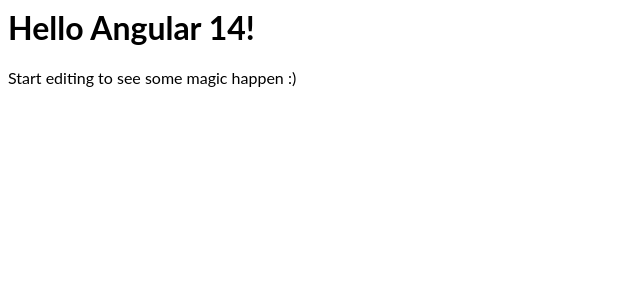
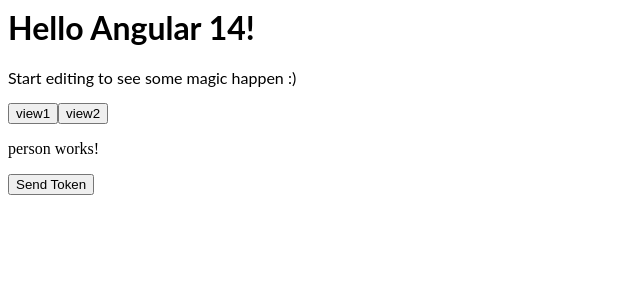
Before and after one commit to Renucopata/Angular-Practice, an Angular app: page /person in a window 1280 px wide. Shown: the top 300 px of the page, without its empty margins (0-640 px from the left). Built offline with nearby package versions, Linux system fonts and the light colour scheme.

Commit message:
[30-08-2022 task 2] singleton service

```diff
--- a/src/app/app.component.html
+++ b/src/app/app.component.html
@@ -2,3 +2,7 @@
 <p>
   Start editing to see some magic happen :)
 </p>
+<button [routerLink]="'/person'">view1</button>
+<button [routerLink]="'/person2'">view2</button>
+
+<router-outlet></router-outlet>
--- a/src/app/app.module.ts
+++ b/src/app/app.module.ts
@@ -4,10 +4,12 @@
 
 import { AppComponent } from './app.component';
 import { HelloComponent } from './hello.component';
+import { PersonComponent } from './person/person.component';
+import { AppRoutingModule } from './app-routing.module';
 
 @NgModule({
-  imports:      [ BrowserModule, FormsModule ],
-  declarations: [ AppComponent, HelloComponent ],
+  imports:      [ BrowserModule, FormsModule, AppRoutingModule ],
+  declarations: [ AppComponent, HelloComponent, PersonComponent ],
   bootstrap:    [ AppComponent ]
 })
 export class AppModule { }
--- /dev/null
+++ b/src/app/person/person.component.html
@@ -0,0 +1,5 @@
+<p>
+person works!
+</p>
+
+<button (click)="onClick()">Send Token</button>
--- /dev/null
+++ b/src/app/person/person.component.ts
@@ -0,0 +1,21 @@
+import { Component, OnInit } from '@angular/core';
+import { SingletonTestService } from '../singleton-test.service';
+
+@Component({
+  selector: 'app-person',
+  templateUrl: './person.component.html',
+  styleUrls: ['./person.component.css']
+})
+export class PersonComponent implements OnInit {
+
+  constructor(private singletonService: SingletonTestService) { }
+
+  ngOnInit() {
+  }
+
+  onClick() {
+    console.log('Singleton Test:', this.singletonService);
+    this.singletonService.setToken('Renucopata');
+  }
+
+}
--- /dev/null
+++ b/src/app/person2/person2.component.html
@@ -0,0 +1,5 @@
+<p>
+Person 2
+</p>
+
+<button (click)="onClick()">Get Token</button>
--- /dev/null
+++ b/src/app/person2/person2.component.ts
@@ -0,0 +1,20 @@
+import { Component, OnInit } from '@angular/core';
+import { SingletonTestService } from '../singleton-test.service';
+
+@Component({
+  selector: 'app-person2',
+  templateUrl: './person2.component.html',
+  styleUrls: ['./person2.component.css']
+})
+export class Person2Component implements OnInit {
+
+  constructor(private token: SingletonTestService) { }
+
+  ngOnInit() {
+  }
+
+  onClick() {
+    console.log('Token recived: ', this.token.getToken() );
+  }
+
+}
--- /dev/null
+++ b/src/app/singleton-test.service.ts
@@ -0,0 +1,21 @@
+import { Injectable } from '@angular/core';
+
+@Injectable({
+  providedIn: 'root'
+})
+export class SingletonTestService {
+
+  private token!: string;
+
+  constructor() {
+  }
+
+  setToken(token: string) {
+    this.token = token
+  }
+
+  getToken() {
+    return this.token
+  }
+
+}
```
Also changed, not shown: src/app/app-routing.module.ts (added, +16 -0 lines), src/app/person/person.component.css (added), src/app/person2/person2.component.css (added).
